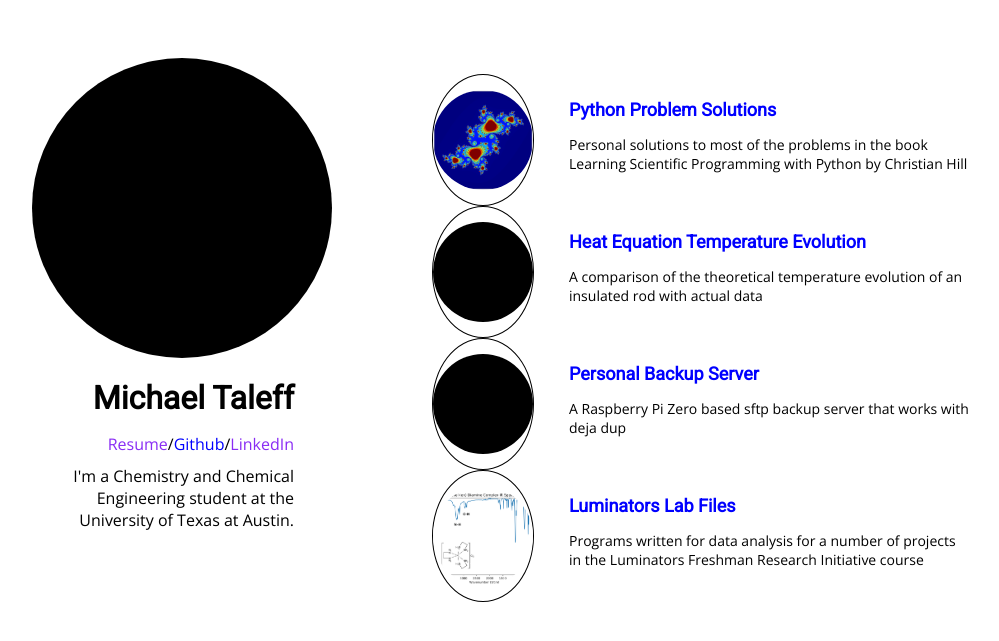
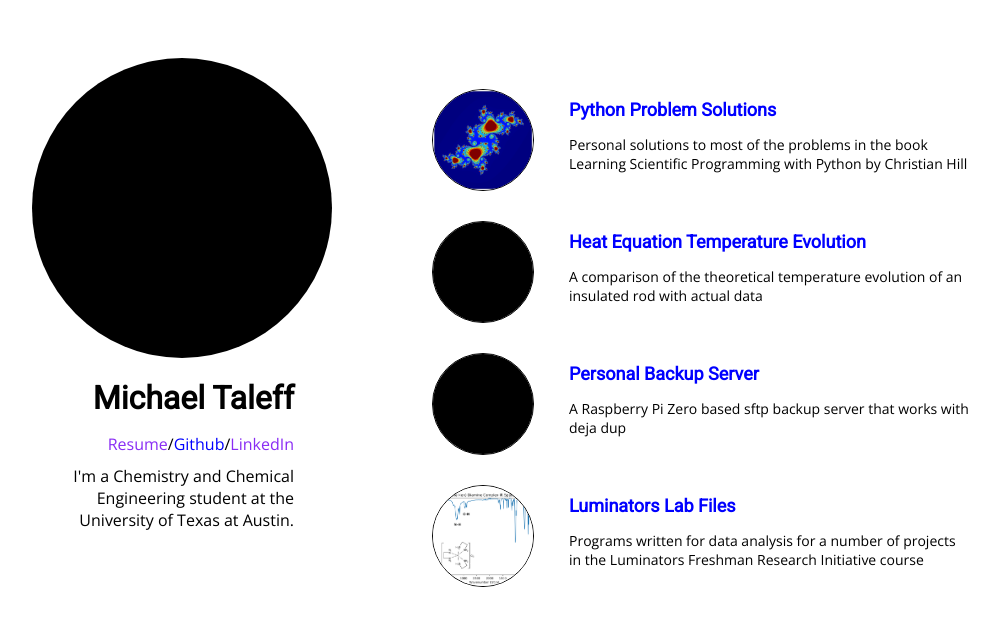
Before and after one commit to taleff/taleff.github.io, a Jekyll site: the page built from index.html, in a window 1280 px wide. Shown: the top 641 px of the page, without its empty margins (109-1108 px from the left). Built offline with Jekyll 4.4.1, drawn with Linux system fonts in a browser that asks for light colours.

Commit message:
Update main.css

```diff
--- a/css/main.css
+++ b/css/main.css
@@ -67,8 +67,8 @@ ul {
     display: block;
     width: 100px;
     height: 100px;
-    padding-top: 15px;
-    padding-bottom: 15px;
+    margin-top: 15px;
+    margin-bottom: 15px;
     border: solid;
     border-width: 1px;
     border-color: black;
```
